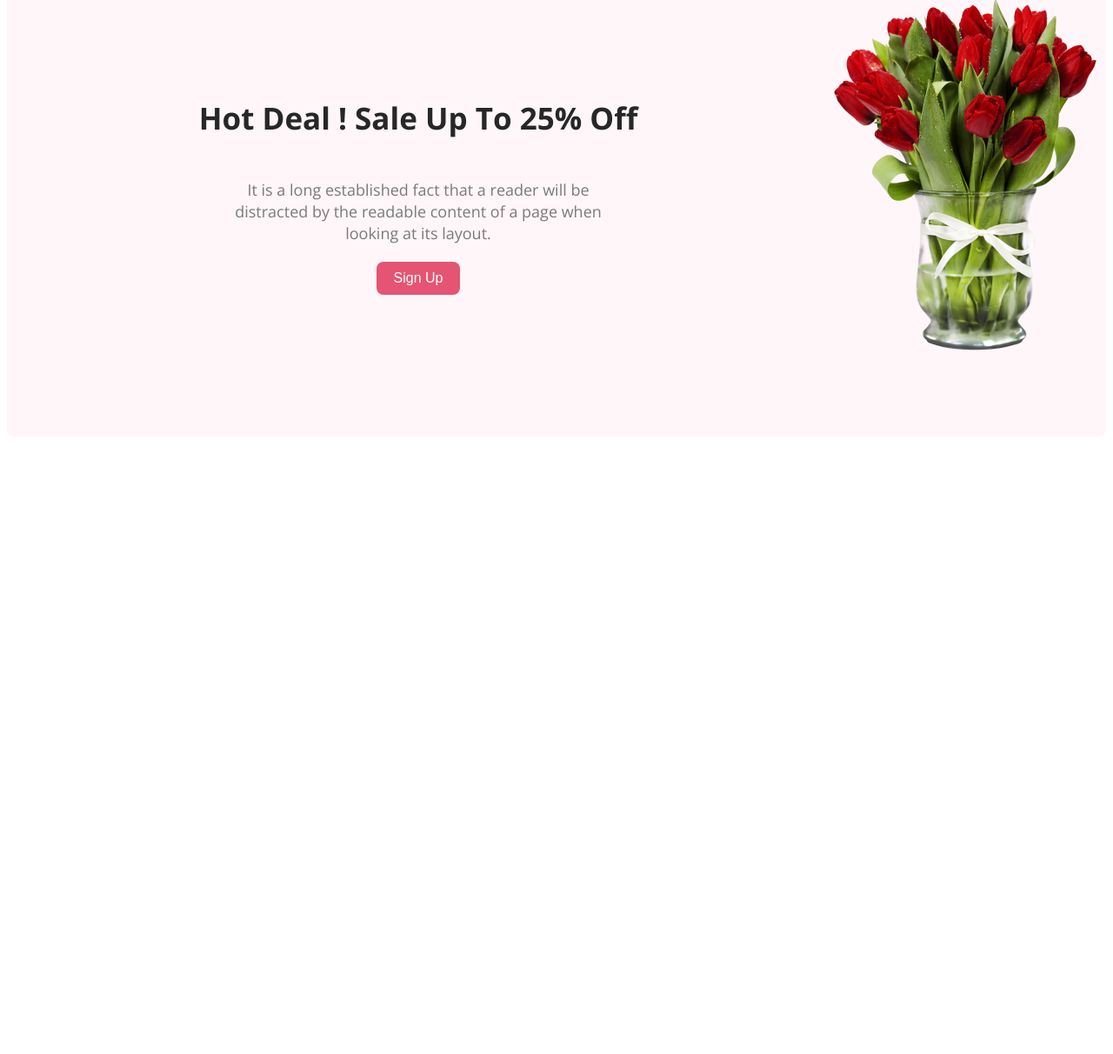
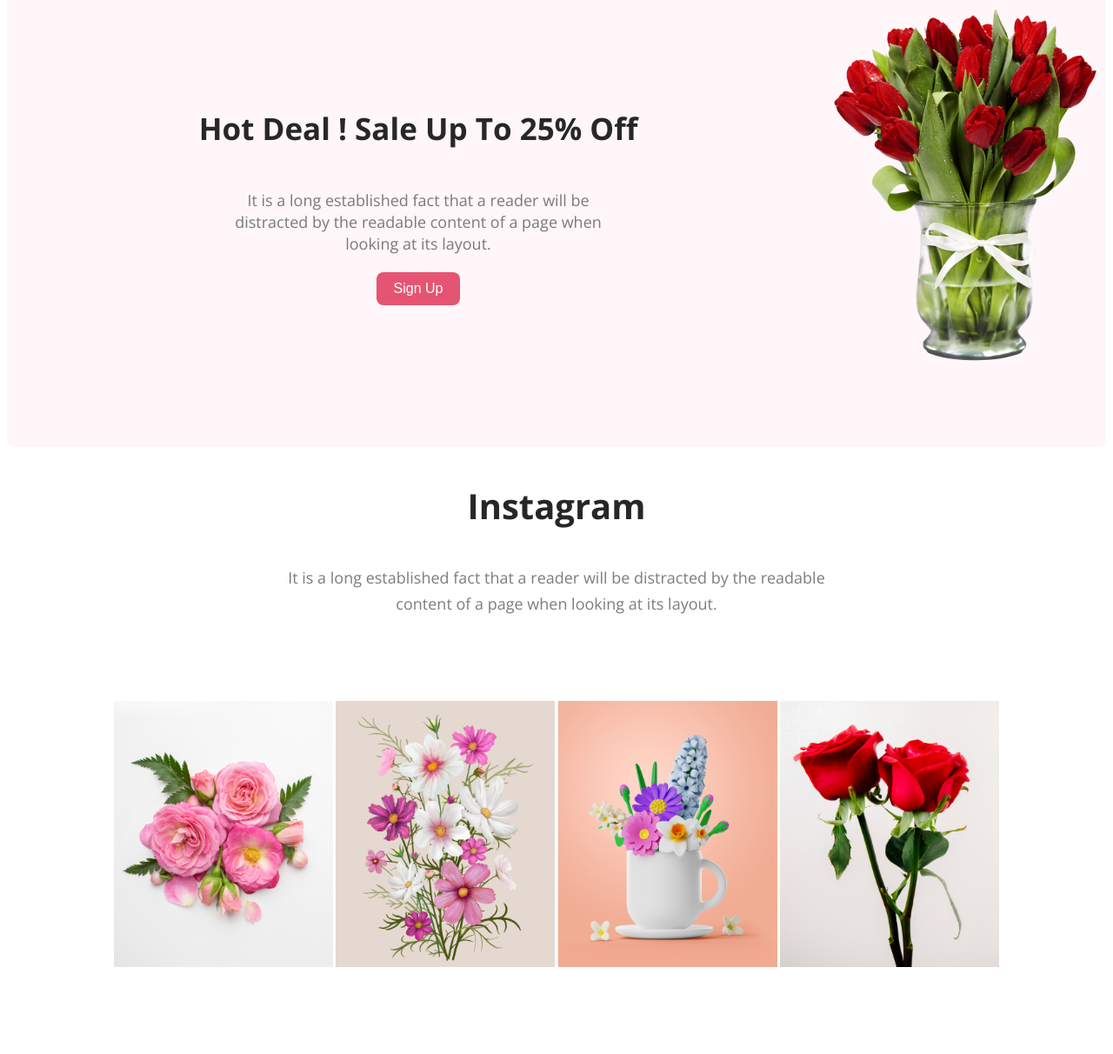
Before and after one commit to Monalisa2836/first-assignment, a plain HTML site: page index.html in a window 1280 px wide. Shown: the part 1689-2901 px from the top of the page at 87% size. Before the commit the page ends 2199 px from the top, so only its background shows below. Drawn offline with nearby package versions, Linux system fonts and the light colour scheme.

Commit message:
finished the third section

```diff
--- a/index.html
+++ b/index.html
@@ -35,8 +35,8 @@
 
     <main>
       <section class="first-section">
-        <h3 class="first-sec-title">Our Featured Flowers</h3>
-        <p class="first-sec-des">
+        <h3 class="sec-title">Our Featured Flowers</h3>
+        <p class="sec-des">
           It is a long established fact that a reader will be distracted by the
           readable content of a page when looking at its layout.
         </p>
@@ -66,6 +66,19 @@
         </div>
         <img src="Flower Asset/pngwing 8.png" alt="" />
       </section>
+      <section class="third section">
+        <h3 class="sec-title">Instagram</h3>
+        <p class="sec-des">
+          It is a long established fact that a reader will be distracted by the
+          readable content of a page when looking at its layout.
+        </p>
+        <div class="third-sec-img">
+          <img class="flower-img" src="Flower Asset/Flower 01.png" alt="" />
+          <img class="flower-img" src="Flower Asset/Rectangle 4.png" alt="" />
+          <img class="flower-img" src="Flower Asset/Rectangle 5.png" alt="" />
+          <img class="flower-img" src="Flower Asset/Rectangle 6.png" alt="" />
+        </div>
+      </section>
     </main>
     <footer></footer>
   </body>
--- a/style.css
+++ b/style.css
@@ -37,18 +37,20 @@
   font-size: 16px;
 }
 
-.first-sec-title {
+.sec-title {
   text-align: center;
   color: #272727;
   font-size: 40px;
   font-weight: 800;
 }
-.first-sec-des {
+.sec-des {
   color: rgba(39, 39, 39, 0.6);
   text-align: center;
   font-size: 18px;
   font-weight: 400;
   line-height: 30px;
+  width: 50%;
+  margin: auto;
 }
 
 .first-image {
@@ -107,3 +109,16 @@
   margin: auto;
   margin-bottom: 20px;
 }
+.flower-img {
+  width: 252px;
+  height: 306px;
+}
+
+.third-sec-img{
+    display: flex;
+    justify-content: space-evenly;
+    align-items: center;
+    height: 500px;
+    padding-left: 120px;
+    padding-right: 120px;
+}
```
